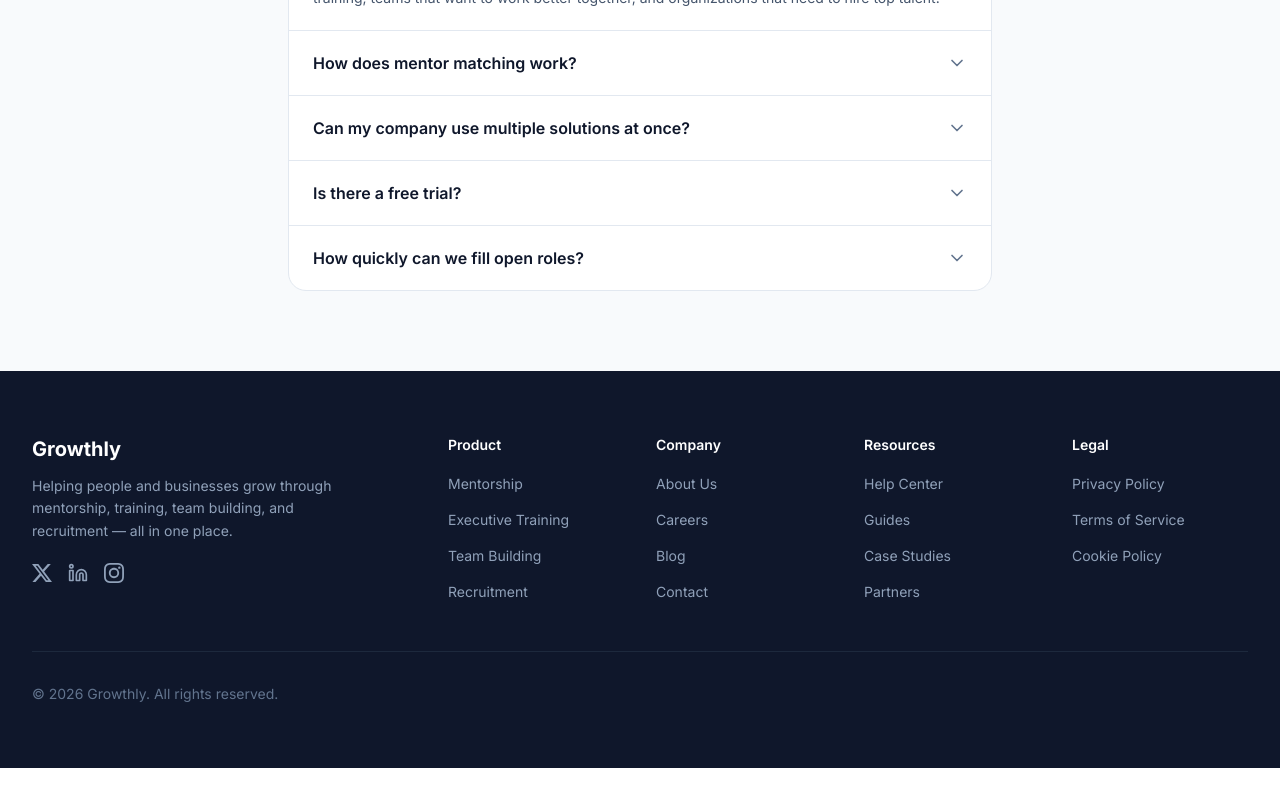
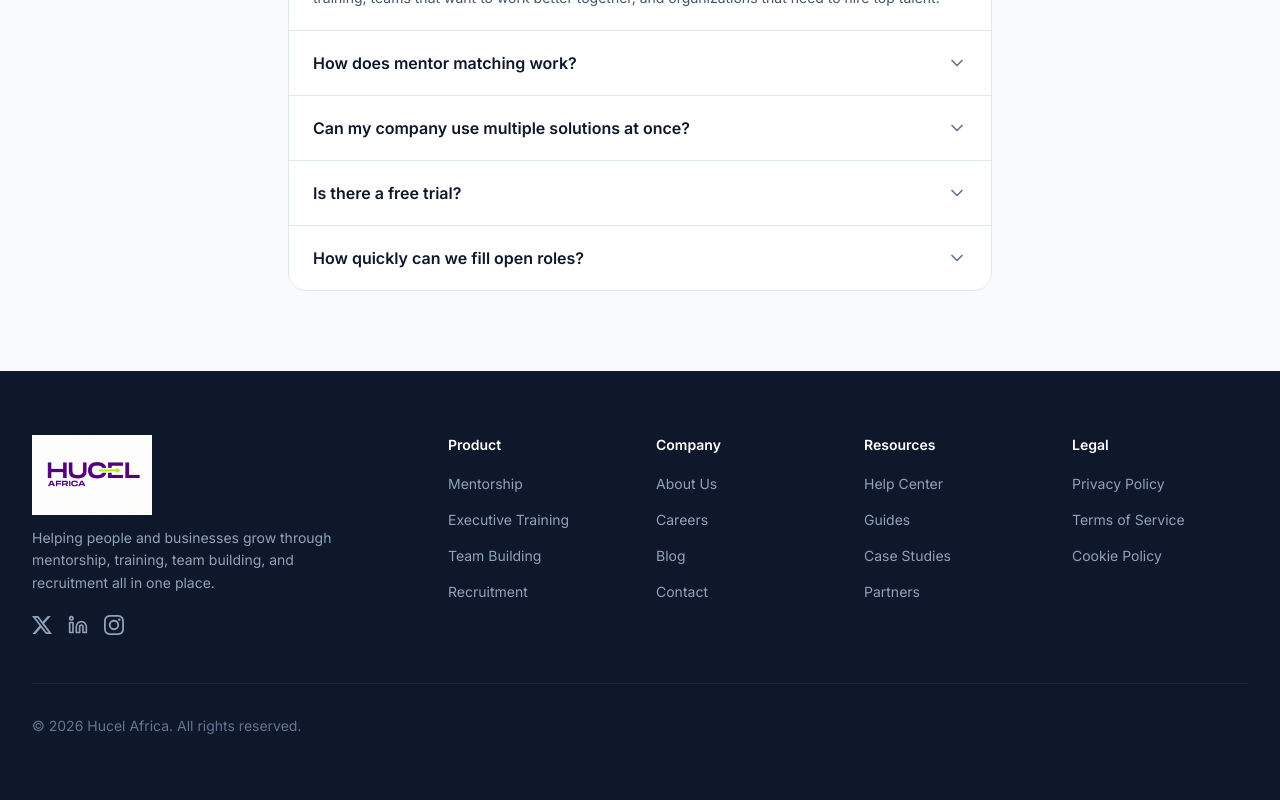
Before and after one commit to Olamiwale/hucel, a Next.js app: page / in a window 1280 px wide. Shown: the part 4724-5524 px from the top of the page. Before the commit the page ends 5492 px from the top, so only its background shows below. Built offline with nearby package versions, Linux system fonts and the light colour scheme.

Commit message:
Fix footer section
Updated the footer component to reflect the new branding.

```diff
--- a/components/Footer.tsx
+++ b/components/Footer.tsx
@@ -13,12 +13,12 @@ export default function Footer() {
     <footer className="bg-slate-900">
       <div className="mx-auto max-w-7xl px-6 py-16 lg:px-8">
         <div className="grid grid-cols-2 gap-8 md:grid-cols-6">
-          {/* Brand */}
+
           <div className="col-span-2">
-            <span className="text-xl font-bold text-white">Growthly</span>
+            <img src="/logo.png" alt="Logo" className="h-20 w-auto" />
             <p className="mt-3 max-w-xs text-sm leading-relaxed text-slate-400">
               Helping people and businesses grow through mentorship, training,
-              team building, and recruitment — all in one place.
+              team building, and recruitment all in one place.
             </p>
             <div className="mt-5 flex gap-4">
               <a href="#" aria-label="Twitter" className="text-slate-400 hover:text-white">
@@ -33,7 +33,7 @@ export default function Footer() {
             </div>
           </div>
 
-          {/* Link columns */}
+
           {Object.entries(footerLinks).map(([heading, links]) => (
             <div key={heading}>
               <h3 className="text-sm font-semibold text-white">{heading}</h3>
@@ -55,7 +55,7 @@ export default function Footer() {
 
         <div className="mt-12 border-t border-slate-800 pt-8">
           <p className="text-sm text-slate-500">
-            © {new Date().getFullYear()} Growthly. All rights reserved.
+            © {new Date().getFullYear()} Hucel Africa. All rights reserved.
           </p>
         </div>
       </div>
```
